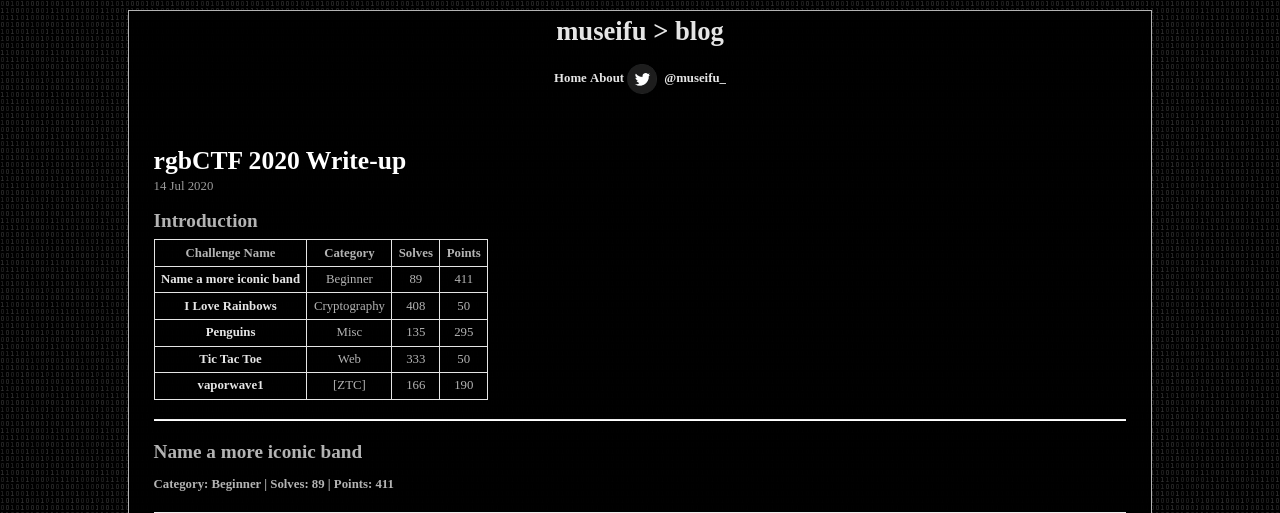
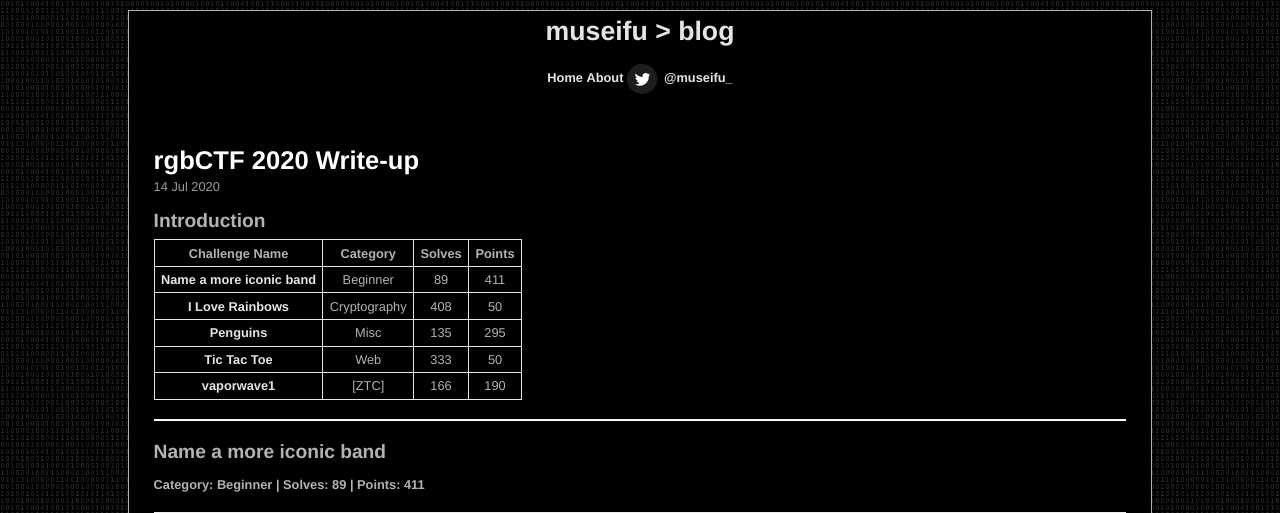
Before and after one commit to museifu666/museifu666.github.io, a Jekyll site: the page built from index.html, in a window 1280 px wide. Shown: the top 513 px of the page. Built offline with Jekyll 4.4.1, drawn with Linux system fonts in a browser that asks for light colours; the list of posts is cut into pages by our own code; grey boxes are pictures that could not be loaded.

Commit message:
Update hyde.css

```diff
--- a/public/css/hyde.css
+++ b/public/css/hyde.css
@@ -32,7 +32,7 @@
  */
 
 html {
-  font: Helvetica;
+  font-family: Helvetica;
   padding-left: 50px;
   padding-right: 50px;
 }
```
